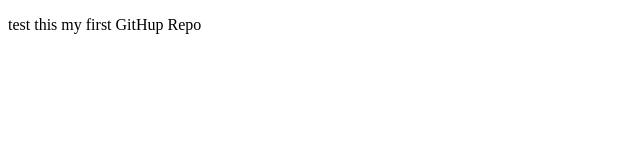
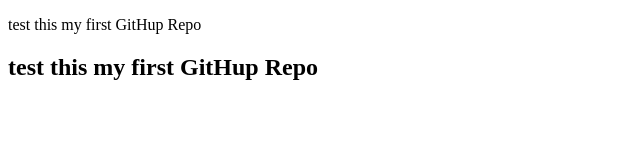
Before and after one commit to HebaMostafa123/Lec-Demo, a plain HTML site: page index.html in a window 1280 px wide. Shown: the whole page, without its empty margins (0-640 px from the left). Drawn offline with Linux system fonts and the light colour scheme.

Commit message:
add new div

```diff
--- a/index.html
+++ b/index.html
@@ -6,4 +6,7 @@
     <div>
         <p>test this my first GitHup Repo</p>
     </div>
+    <div>
+        <h2>test this my first GitHup Repo</h2>
+    </div>
 </body>
```
